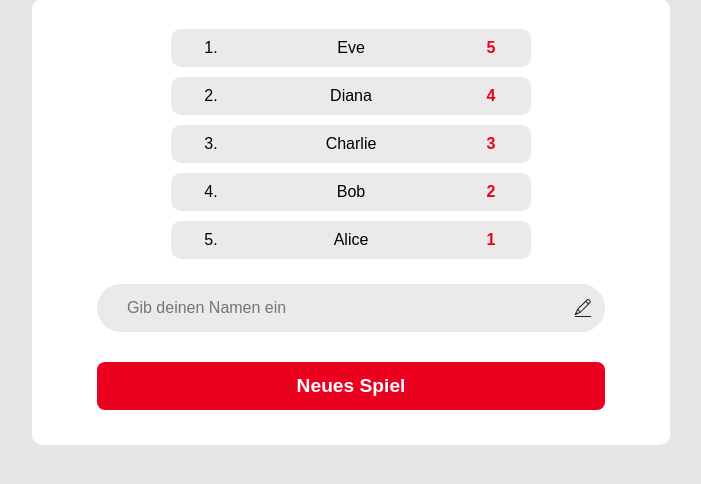
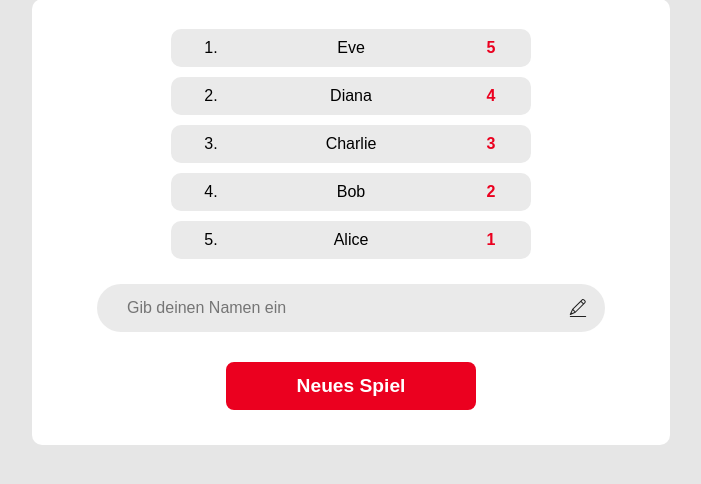
Before and after one commit to gregyr/higher_lower, a Flask app: page / in a window 1280 px wide. Shown: the part 188-672 px from the top of the page, without its empty margins (289-990 px from the left). Run offline with Flask 3, Linux system fonts and the light colour scheme; data comes from the database, SQL or seed files in the repository; parts of the project's set-up code (start-up, migrations or seed data) failed here and were passed over; some web fonts are replaced.

Commit message:
optimised homescreen for different screen sizes

```diff
--- a/server/static/css/index_style.css
+++ b/server/static/css/index_style.css
@@ -11,6 +11,12 @@ main {
     display: flex;
     justify-content: center;
     align-items: center;
+}
+
+@media only screen and (max-width: 600px) {
+  header {
+    padding-right: 40px;
+  }
 }
 
 .index-body {
@@ -52,6 +58,8 @@ main {
     border-radius: 0.5rem;
     cursor: pointer;
     transition-duration: 100ms;
+    min-width: 250px;
+    max-width: 500px;
 }
 
 .start-game-button:hover {
@@ -61,17 +69,21 @@ main {
 .start-game-form {
     display: flex;
     flex-direction: column;
+    align-items: center;
 }
 
 .username-input {
     padding: 15px 30px;
     font-size: 1em;
-    background: url("/static/images/edit.svg") no-repeat scroll 37vw 12px;
+    background: url("/static/images/edit.svg") no-repeat scroll 97% 12px;
     background-color: #eaeaea;
     border: none;
     border-radius: 100px;
     margin: 15px;
     width: 35vw;
+    min-width:fit-content;
+    max-width: 600px;
+
 }
 
 .username-input:focus {
@@ -87,7 +99,8 @@ main {
     margin: 10px;
     background-color: #eaeaea;
     border-radius: 10px;
-    width: 40vh;
+    width: 40vw;
+    max-width: 40vh;
 }
 
 .leaderboard-element-player{
```
